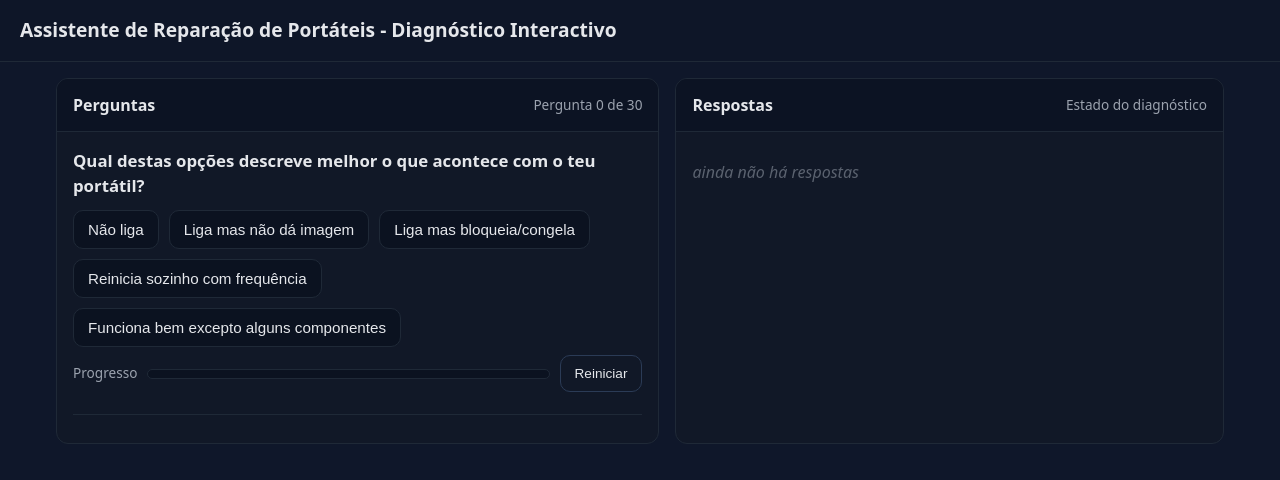
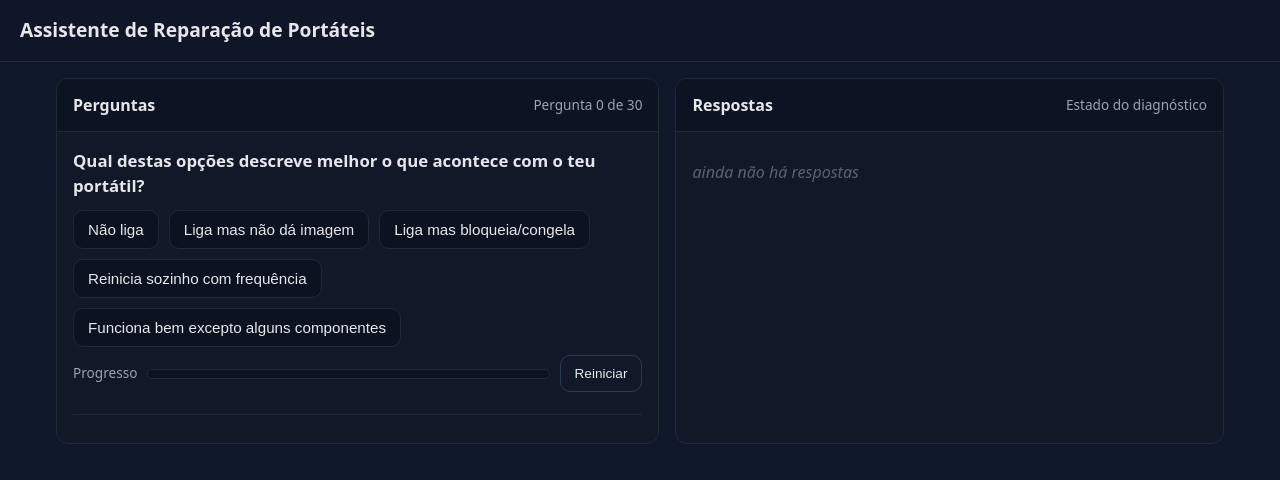
Before and after one commit to Matiasksp/assistente_portateis, a plain HTML site: page index.html in a window 1280 px wide. Drawn offline with Linux system fonts and the light colour scheme.

Commit message:
Update index.html

```diff
--- a/index.html
+++ b/index.html
@@ -56,7 +56,7 @@
 </head>
 <body>
 <header>
- <h1>Assistente de Reparação de Portáteis - Diagnóstico Interactivo</h1>
+ <h1>Assistente de Reparação de Portáteis</h1>
 </header>
 <div id="error-banner" class="error-banner"></div>
 <main>
```
